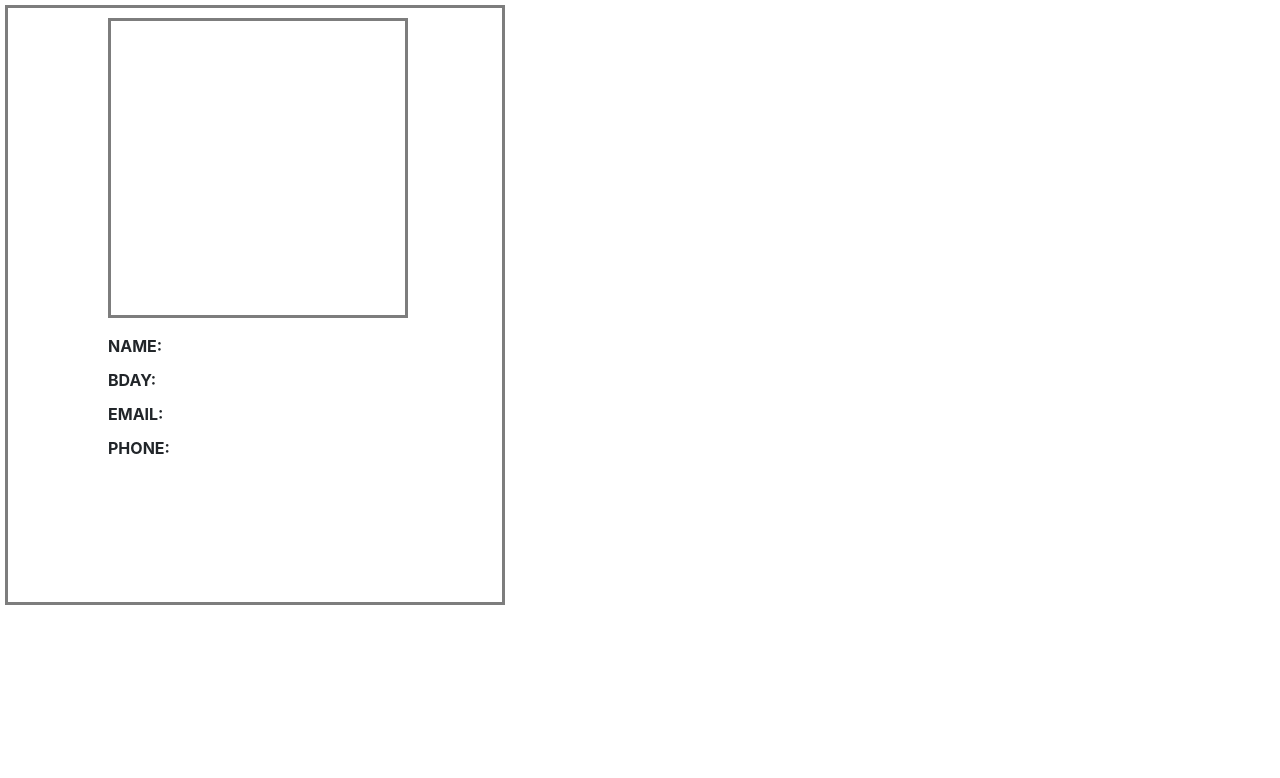
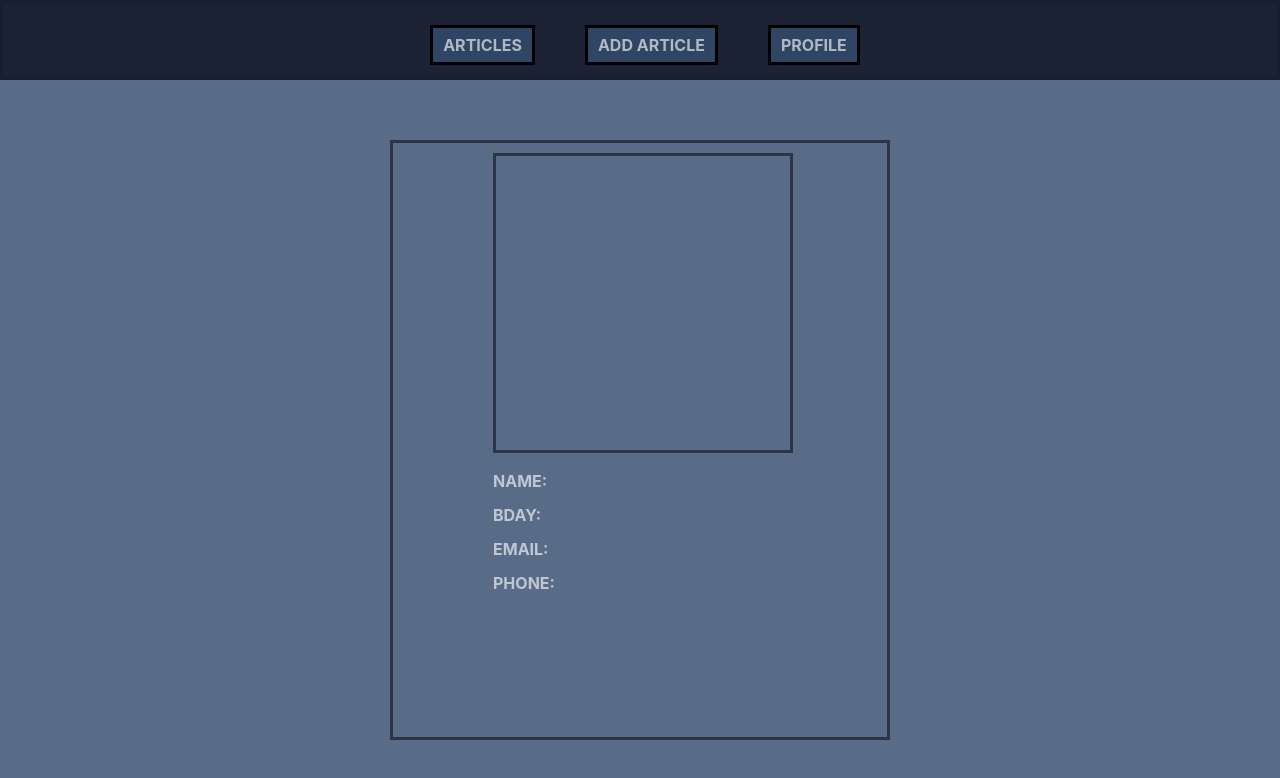
Before and after one commit to darthMilash/darth-app, a React (Create React App) app in the folder front/: page /profile in a window 1280 px wide. Shown: the top 778 px of the page. Built offline with nearby package versions, Linux system fonts and the light colour scheme.

Commit message:
add routers

```diff
--- a/front/src/App.js
+++ b/front/src/App.js
@@ -1,32 +1,20 @@
-import { useState } from 'react';
+import React from 'react';
 
 import {
-  BrowserRouter,
-  Routes,
-  Route
+  BrowserRouter
 } from "react-router-dom";
-// import your route components too
 
-import { AddArticle } from './components/addArticle';
-import { Articles } from './components/articles';
-import { Profile } from './components/profile';
+import { Body } from './containers/body';
+import { Header } from './containers/header';
 
 import './App.css';
-
 
 export function App() {
     return (
       <div className="App">
         <BrowserRouter>
-          <Routes>
-            <Route path="/" element={ <App /> }/>
-            <Route path="/profile" element={ <Profile /> }/>
-            <Route path="/articles" element={ <Articles /> }/>
-            <Route path="/articles/:id" element={ <Articles /> }/>
-            <Route path="/addArticle" element={ <AddArticle /> }/>
-            <Route path="*" element={ <div>404</div> }/>
-          </Routes>
-
+        <Header />
+        <Body />
         </BrowserRouter>
       </div>
     );
--- a/front/src/components/addArticle/index.js
+++ b/front/src/components/addArticle/index.js
@@ -1,3 +1,4 @@
+import React from 'react';
 import "./style.css"
 
 export function AddArticle() {
--- a/front/src/components/articles/index.js
+++ b/front/src/components/articles/index.js
@@ -1,9 +1,8 @@
+import React from 'react';
+import { useParams } from "react-router-dom";
 import "./style.css"
 
-import { useParams } from "react-router-dom";
-
 export function Articles({authorPost, content, date}) {
-
   const params = useParams();
 
   return (
--- a/front/src/components/profile/index.js
+++ b/front/src/components/profile/index.js
@@ -1,3 +1,4 @@
+import React from 'react';
 import "./style.css"
 
 export function Profile({name, avatar, bday, email, phone}) {
--- a/front/src/containers/body/index.js
+++ b/front/src/containers/body/index.js
@@ -1,4 +1,7 @@
 import React from 'react';
+
+import { Routes, Route
+} from "react-router-dom";
 
 import { AddArticle } from '../../components/addArticle';
 import { Articles } from '../../components/articles';
@@ -6,39 +9,17 @@ import { Profile } from '../../components/profile';
 
 import "./style.css"
 
-
-export const BodyContainer = ({ currentPage }) => {
-  switch (currentPage) {
-    case 'articles': {
-      return (
-        <main>
-        <Articles
-          authorPost="Darth Vader"
-          content="you underestimate the power of the dark side"
-          date="04.05.2022"
-        />
-        </main>
-      );
-    }
-    case 'addArticle': {
-      return (
-      <main>
-        <AddArticle/>
-      </main>
-      );
-    }
-    case 'profile': {
-      return (
-        <main>
-        <Profile
-          name="Darth Vader"
-          avatar="../../../public/avatar.jpg"
-          bday="02-05-19992"
-          email="fakevader@gmail.com"
-          phone="+3800077007"
-        />
-        </main>
-      );
-    }
-  }
+export const Body = () => {
+  return (
+  <main>
+    <Routes>
+      <Route path="/" element={<p>hello</p>}/>
+      <Route path="/profile" element={ <Profile />}/>
+      <Route path="/articles" element={ <Articles /> }/>
+      {/* <Route path="/articles/:id" element={ <Articles /> }/> */}
+      <Route path="/addArticle" element={ <AddArticle /> }/>
+      {/* <Route path="*" element={ <div>404</div> }/> */}
+      </Routes>
+  </main>
+  );
 }
--- a/front/src/containers/header/index.js
+++ b/front/src/containers/header/index.js
@@ -1,20 +1,23 @@
 import React from 'react';
+import { Link } from 'react-router-dom';
+
 
 import "./style.css"
 
-export const HeaderContainer = ({ changePage }) => {
-
+export const Header = () => {
   return (
       <header>
-        <button className="clickMenu" onClick={() =>
-          changePage('articles')}> ARTICLES
-        </button>
-        <button className="clickMenu" onClick={() =>
-          changePage('addArticle')}>ADD ARTICLE
-        </button>
-        <button className="clickMenu" onClick={() =>
-          changePage('profile')}>PROFILE
-        </button>
+        <Link to='/articles'>
+        <button className="clickMenu"> ARTICLES </button>
+        </Link>
+
+        <Link to='/addArticle'>
+        <button className="clickMenu"> ADD ARTICLE </button>
+        </Link>
+
+        <Link to='/profile'>
+        <button className="clickMenu"> PROFILE </button>
+        </Link>
       </header>
   );
 };
```
